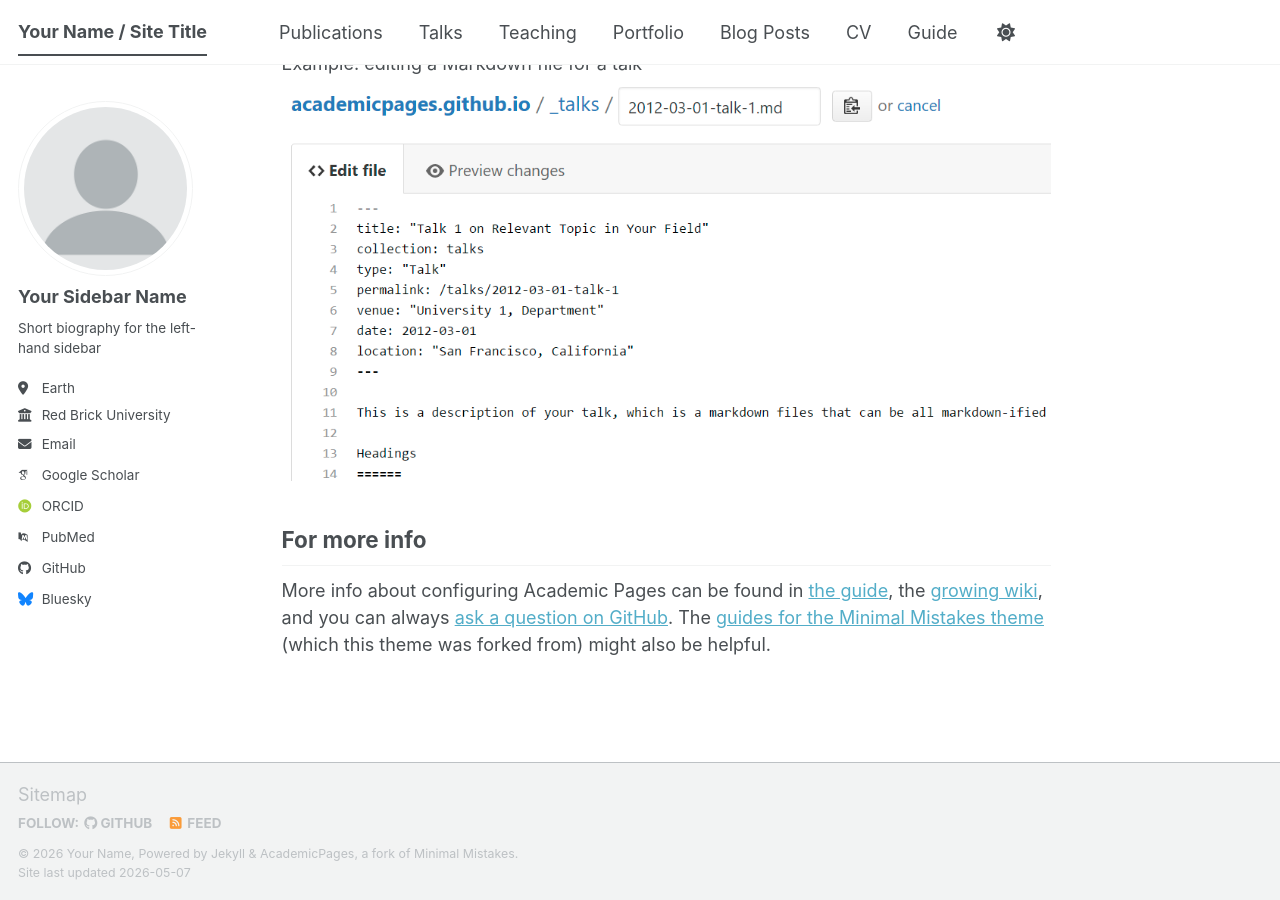
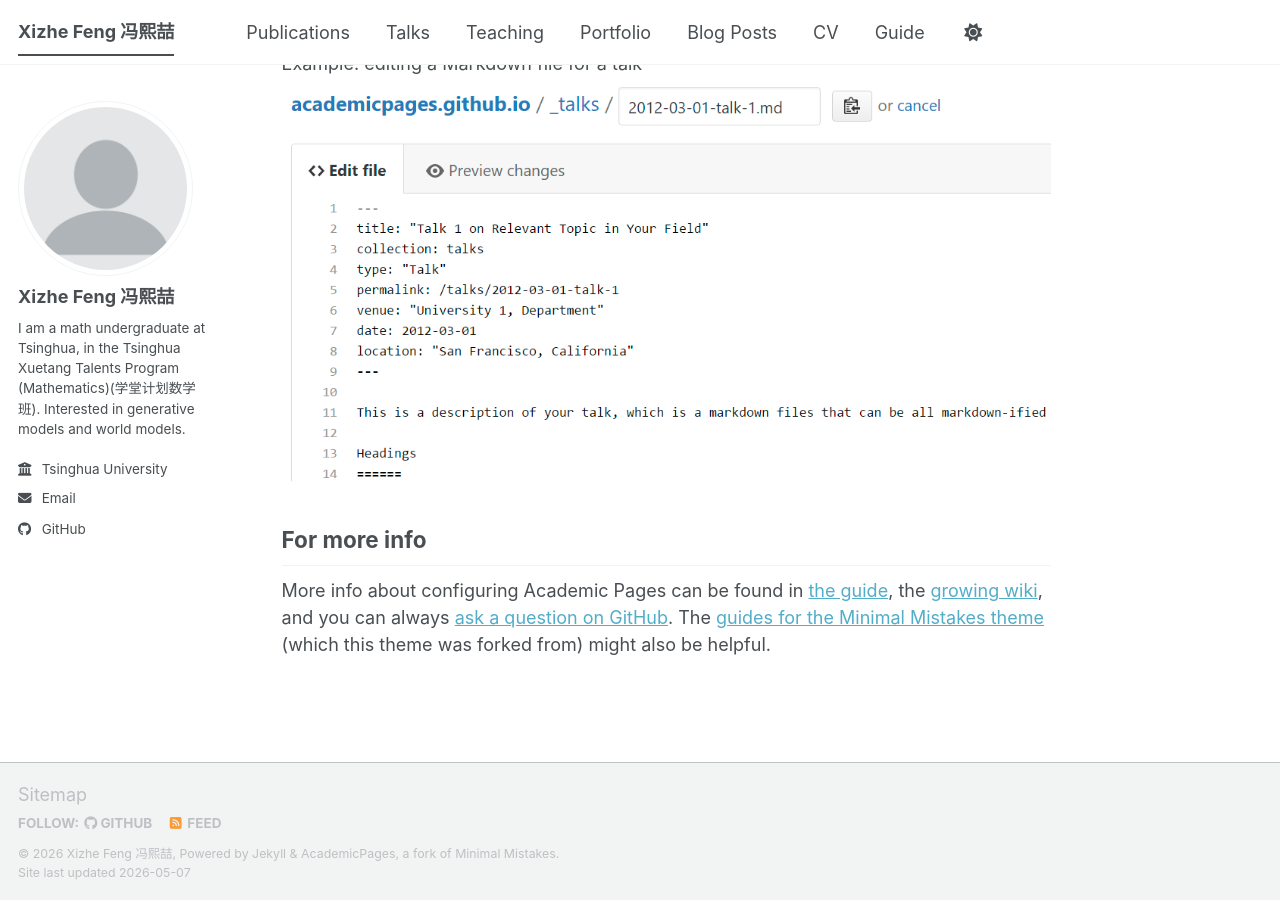
Before and after one commit to xizhe741/xizhe741.github.io, a Jekyll site: the page built from _pages/about.md, in a window 1280 px wide and 900 px high, scrolled down 2720 px. Built offline with Jekyll 4.4.1, drawn with Linux system fonts in a browser that asks for light colours; some web fonts are replaced; a script bundle is joined from its source files by our own code; library files that are not in the unit come from our copies.

Commit message:
config: personalize site for Xizhe Feng; clear unused author fields
Co-Authored-By: Claude Opus 4.7 (1M context) <noreply@anthropic.com>

```diff
--- a/_config.yml
+++ b/_config.yml
@@ -9,14 +9,14 @@
 # Basic Site Settings
 locale                   : "en-US"
 site_theme               : "default" # The available themes options are "default", "air", "sunrise", "mint", "dirt" and "contrast"
-title                    : "Your Name / Site Title"
+title                    : "Xizhe Feng 冯熙喆"
 title_separator          : "-"
-name                     : &name "Your Name"
-description              : &description "Your Name's academic portfolio"   # Update this with a general description of your site, this is the default if not overridden by a page
-url                      : https://academicpages.github.io # The base hostname & protocol for your site e.g. "https://[your GitHub username].github.io",
+name                     : &name "Xizhe Feng 冯熙喆"
+description              : &description "Xizhe Feng's academic portfolio"   # Update this with a general description of your site, this is the default if not overridden by a page
+url                      : "https://xizhe741.github.io" # The base hostname & protocol for your site e.g. "https://[your GitHub username].github.io",
                                                            # or if you already have some other page hosted on Github then use "https://[your GitHub username].github.io/[Your Repo Name]"
 baseurl                  : "" # the subpath of your site, e.g. "/blog"
-repository               : "academicpages/academicpages.github.io"
+repository               : "xizhe741/xizhe741.github.io"
 
 # Site Author - The following control what appear as part of the author content on the side bar.
 #               If a field is blank the icon and link will not appear, otherwise it will be shown.
@@ -24,63 +24,63 @@ repository               : "academicpages/academicpages.github.io"
 author:
   # Biographic information
   avatar           : "profile.png"
-  name             : "Your Sidebar Name"
-  pronouns         : # example: "she/her"
-  bio              : "Short biography for the left-hand sidebar"
-  location         : "Earth"
-  employer         : "Red Brick University"
-  uri              : # URL
-  email            : "none@example.org"
+  name             : "Xizhe Feng 冯熙喆"
+  pronouns         :
+  bio              : "I am a math undergraduate at Tsinghua, in the Tsinghua Xuetang Talents Program (Mathematics)(学堂计划数学班). Interested in generative models and world models."
+  location         :
+  employer         : "Tsinghua University"
+  uri              :
+  email            : "fengxz24@mails.tsinghua.edu.cn"
 
   # Academic websites
-  academia         : # URL
-  arxiv            : # URL - Update with the correct link to your profile
-  googlescholar    : "https://scholar.google.com/citations?user=PS_CX0AAAAAJ"
-  inspire-hep      : # URL
-  impactstory      : # URL
-  orcid            : "https://orcid.org/yourorcidurl"
-  semantic         : # URL
-  ssrn             : # URL
-  pubmed           : "https://www.ncbi.nlm.nih.gov/pubmed/?term=john+snow"
-  researchgate     : # URL
-  scopus           : # URL
-  zotero           : # URL
+  academia         :
+  arxiv            :
+  googlescholar    :
+  inspire-hep      :
+  impactstory      :
+  orcid            :
+  semantic         :
+  ssrn             :
+  pubmed           :
+  researchgate     :
+  scopus           :
+  zotero           :
 
 
   # Repositories and software development
-  bitbucket        : # Username - Update with your username on the site
-  codepen          : # Username
-  dribbble         : # Username
-  github           : "academicpages"
-  kaggle           : # Username
-  stackoverflow    : # User number or user number and name (i.e., use "1" or "1/jeff-atwood")
+  bitbucket        :
+  codepen          :
+  dribbble         :
+  github           : "xizhe741"
+  kaggle           :
+  stackoverflow    :
 
   # Social media
-  artstation       : # Username
-  bluesky          : "bsky.app" # Replace this with you Bluesky username
-  facebook         : # Username
-  flickr           : # Username
-  foursquare       : # Username
-  goodreads        : # Username
-  google_plus      : # Username
-  keybase          : # Username
-  instagram        : # Username
-  lastfm           : # Username
-  linkedin         : # Username
-  mastodon         : # URL
-  medium           : # URL
-  pinterest        : # Username
-  soundcloud       : # Username
-  steam            : # Username
-  telegram         : # URL
-  tumblr           : # Username
-  twitter          : # Username for X / Twitter
-  vine             : # Username
-  weibo            : # Username
-  wikipedia        : # Username
-  xing             : # Username
-  youtube          : # Username
-  zhihu            : # Username
+  artstation       :
+  bluesky          :
+  facebook         :
+  flickr           :
+  foursquare       :
+  goodreads        :
+  google_plus      :
+  keybase          :
+  instagram        :
+  lastfm           :
+  linkedin         :
+  mastodon         :
+  medium           :
+  pinterest        :
+  soundcloud       :
+  steam            :
+  telegram         :
+  tumblr           :
+  twitter          :
+  vine             :
+  weibo            :
+  wikipedia        :
+  xing             :
+  youtube          :
+  zhihu            :
 
 # Publication Category - The following the list of publication categories and their headings
 publication_category:
```
